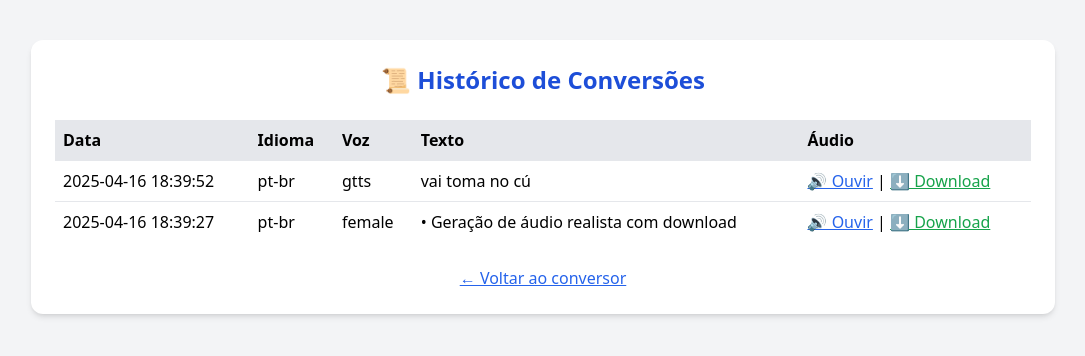
After one commit to LeoNarcisoDev/textConverter, a Flask app: page /historico in a window 1280 px wide. The commit adds this page. Shown: the top 356 px of the page, without its empty margins (97-1182 px from the left). Run offline with Flask 2, Linux system fonts and the light colour scheme; data comes from the database, SQL or seed files in the repository; both versions use the stored data as it was after the commit; some libraries are stand-ins or nearby versions.

Commit message:
vozes e historico

```diff
--- a/app.py
+++ b/app.py
@@ -1,27 +1,121 @@
 from flask import Flask, render_template, request, send_file
 from gtts import gTTS
+import requests
+import sqlite3
 import os
 from datetime import datetime
 
 app = Flask(__name__)
 
+# 🔐 Sua chave da API da ElevenLabs
+ELEVENLABS_API_KEY = 'sk_0f9941691b81a1d8243809eaf4f8096e0d55a64261027cfd'
+
+# 🎙️ IDs de vozes por idioma
+ELEVENLABS_VOICES = {
+    "pt-br": {"female": "EXAVITQu4vr4xnSDxMaL", "male": "TxGEqnHWrfWFTfGW9XjX"},  # Substitua se necessário
+    "en": {"female": "21m00Tcm4TlvDq8ikWAM", "male": "AZnzlk1XvdvUeBnXmlld"},
+    "es": {"female": "zcAOhNBS3c14rBihAFp1", "male": "MF3mGyEYCl7XYWbV9V6O"}
+}
+
+DB_PATH = "conversoes.db"
+
+def init_db():
+    conn = sqlite3.connect(DB_PATH)
+    c = conn.cursor()
+    c.execute('''
+        CREATE TABLE IF NOT EXISTS conversoes (
+            id INTEGER PRIMARY KEY AUTOINCREMENT,
+            texto TEXT,
+            idioma TEXT,
+            voz TEXT,
+            arquivo TEXT,
+            data TEXT
+        )
+    ''')
+    conn.commit()
+    conn.close()
+
+init_db()
+
 @app.route('/', methods=['GET', 'POST'])
 def index():
     audio_file = None
+    selected_lang = 'pt-br'
+    selected_voice = 'gtts'
+
     if request.method == 'POST':
         text = request.form['text']
+        selected_lang = request.form.get('lang', 'pt-br')
+        selected_voice = request.form.get('voice', 'gtts')
+
         if text.strip():
-            tts = gTTS(text, lang='pt-br')
             filename = f"audio_{datetime.now().strftime('%Y%m%d%H%M%S')}.mp3"
             path = os.path.join("static", "audios", filename)
-            tts.save(path)
-            audio_file = filename
-    return render_template('index.html', audio_file=audio_file)
+
+            try:
+                if selected_voice == 'gtts':
+                    tts = gTTS(text, lang=selected_lang)
+                    tts.save(path)
+                else:
+                    voice_id = ELEVENLABS_VOICES[selected_lang][selected_voice]
+                    headers = {
+                        "xi-api-key": ELEVENLABS_API_KEY,
+                        "Content-Type": "application/json"
+                    }
+                    payload = {
+                        "text": text,
+                        "model_id": "eleven_multilingual_v2",
+                        "voice_settings": {
+                            "stability": 0.5,
+                            "similarity_boost": 0.7
+                        }
+                    }
+
+                    response = requests.post(
+                        f"https://api.elevenlabs.io/v1/text-to-speech/{voice_id}",
+                        json=payload,
+                        headers=headers
+                    )
+
+                    if response.status_code == 200:
+                        with open(path, "wb") as f:
+                            f.write(response.content)
+                    else:
+                        return f"Erro na ElevenLabs: {response.text}", 500
+
+                audio_file = filename
+
+                # Salva no banco
+                conn = sqlite3.connect(DB_PATH)
+                c = conn.cursor()
+                c.execute('INSERT INTO conversoes (texto, idioma, voz, arquivo, data) VALUES (?, ?, ?, ?, ?)', (
+                    text[:100],
+                    selected_lang,
+                    selected_voice,
+                    filename,
+                    datetime.now().strftime("%Y-%m-%d %H:%M:%S")
+                ))
+                conn.commit()
+                conn.close()
+
+            except Exception as e:
+                return f"Erro ao gerar áudio: {str(e)}", 500
+
+    return render_template('index.html', audio_file=audio_file, selected_lang=selected_lang, selected_voice=selected_voice)
 
 @app.route('/download/<filename>')
 def download(filename):
     return send_file(os.path.join("static", "audios", filename), as_attachment=True)
 
+@app.route('/historico')
+def historico():
+    conn = sqlite3.connect(DB_PATH)
+    c = conn.cursor()
+    c.execute("SELECT id, texto, idioma, voz, arquivo, data FROM conversoes ORDER BY id DESC")
+    registros = c.fetchall()
+    conn.close()
+    return render_template("historico.html", registros=registros)
+
 if __name__ == '__main__':
     os.makedirs("static/audios", exist_ok=True)
     app.run(debug=False)
--- /dev/null
+++ b/templates/historico.html
@@ -0,0 +1,44 @@
+<!DOCTYPE html>
+<html lang="pt-br">
+<head>
+    <meta charset="UTF-8">
+    <title>Histórico de Conversões</title>
+    <script src="https://cdn.tailwindcss.com"></script>
+</head>
+<body class="bg-gray-100 font-sans">
+    <div class="max-w-5xl mx-auto p-6 bg-white rounded-xl shadow-md mt-10">
+        <h1 class="text-2xl font-bold text-center text-blue-700 mb-6">📜 Histórico de Conversões</h1>
+
+        <table class="table-auto w-full border-collapse">
+            <thead>
+                <tr class="bg-gray-200">
+                    <th class="p-2 text-left">Data</th>
+                    <th class="p-2 text-left">Idioma</th>
+                    <th class="p-2 text-left">Voz</th>
+                    <th class="p-2 text-left">Texto</th>
+                    <th class="p-2 text-left">Áudio</th>
+                </tr>
+            </thead>
+            <tbody>
+                {% for id, texto, idioma, voz, arquivo, data in registros %}
+                <tr class="border-t">
+                    <td class="p-2">{{ data }}</td>
+                    <td class="p-2">{{ idioma }}</td>
+                    <td class="p-2">{{ voz }}</td>
+                    <td class="p-2">{{ texto }}</td>
+                    <td class="p-2">
+                        <a href="{{ url_for('static', filename='audios/' + arquivo) }}" class="text-blue-600 underline" target="_blank">🔊 Ouvir</a>
+                        |
+                        <a href="{{ url_for('download', filename=arquivo) }}" class="text-green-600 underline">⬇️ Download</a>
+                    </td>
+                </tr>
+                {% endfor %}
+            </tbody>
+        </table>
+
+        <div class="text-center mt-6">
+            <a href="/" class="text-blue-600 underline">← Voltar ao conversor</a>
+        </div>
+    </div>
+</body>
+</html>
```
Also changed, not shown: templates/index.html (+21 -2 lines), conversoes.db (added).
